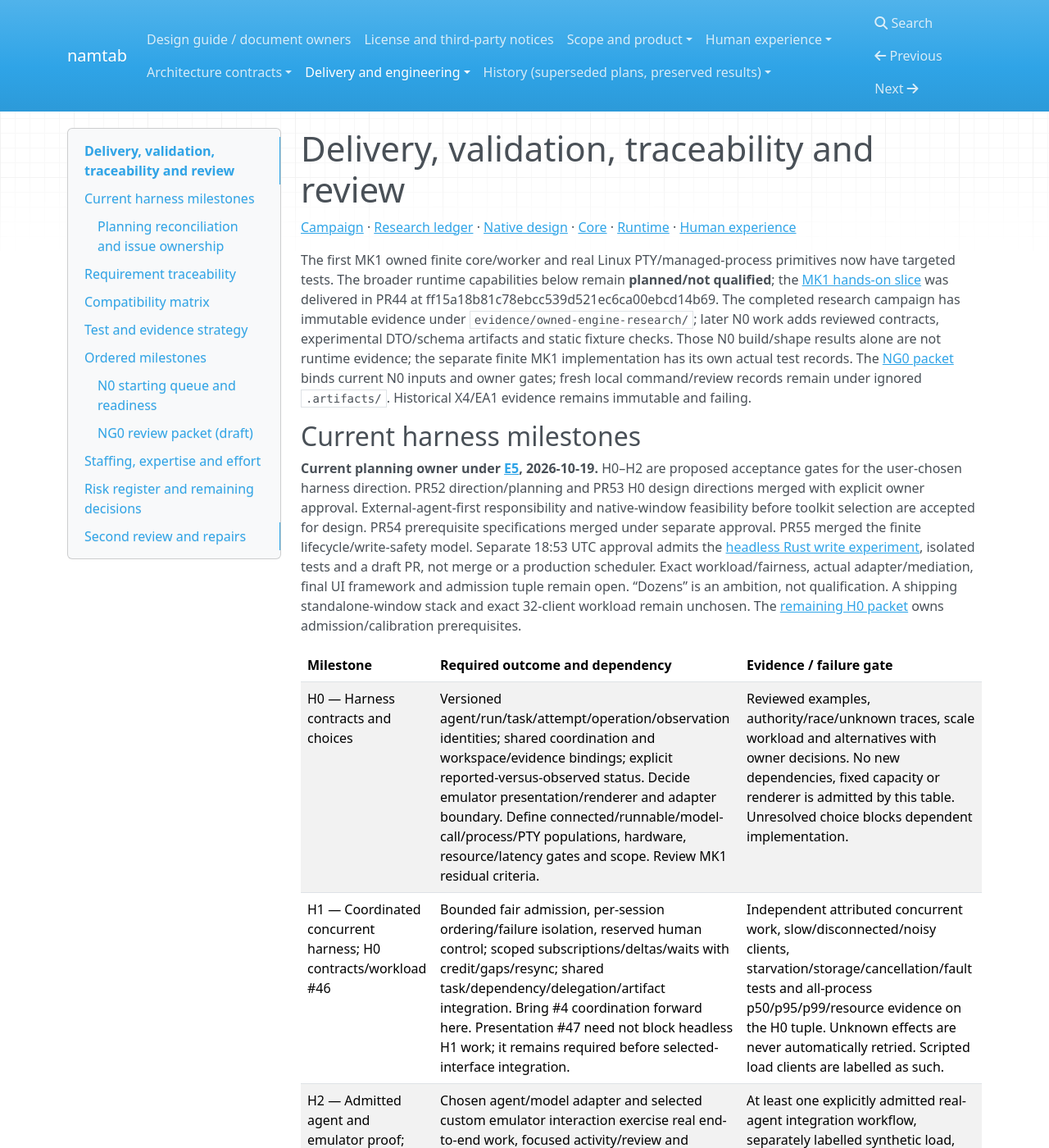
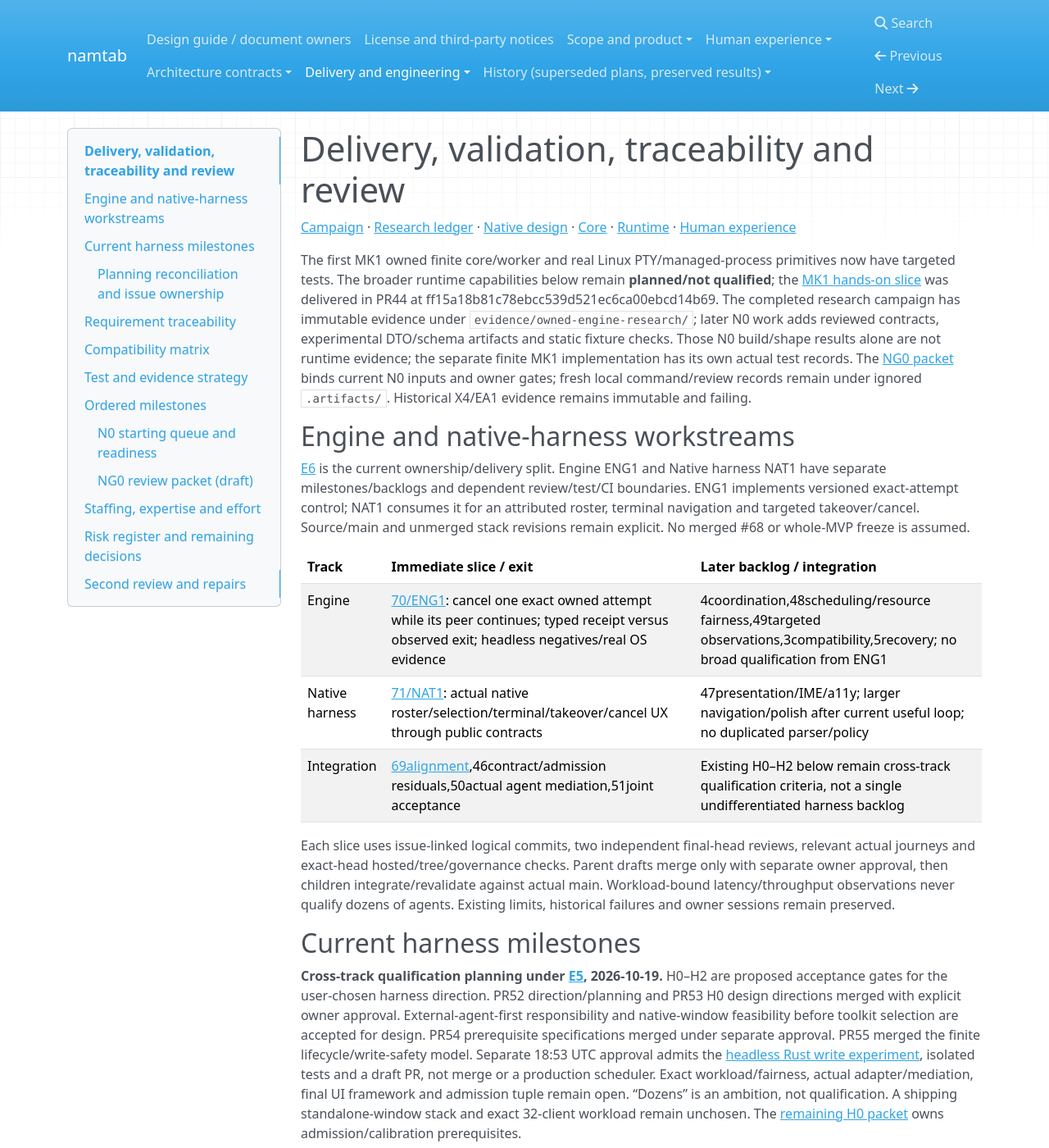
Before and after one commit to whoodes/namtab, an MkDocs documentation site: the page built from docs/engine/delivery-and-validation.md, in a window 1280 px wide and 1400 px high. Shown: the whole window at 82% size. Built offline with MkDocs 1.6.1, drawn with Linux system fonts in a browser that asks for light colours; nearby versions of some CDN libraries.

Commit message:
Separate engine and native-harness delivery contracts
Record the owner-chosen E6 boundary against actual modules and the reviewed PR68 baseline. Give each effort its own milestone/backlog and bounded acceptance contract while retaining cross-track H0 qualification and historical evidence.

Admit the next exact-attempt control and native navigation scopes without claiming implementation, fleet capacity or a final public ABI. Keep PR68 unchanged and make stack dependencies explicit. Validation: strict MkDocs/local links. Related issues: #69, #70, #71.

```diff
--- a/docs/engine/delivery-and-validation.md
+++ b/docs/engine/delivery-and-validation.md
@@ -4,9 +4,21 @@
 
 The first MK1 owned finite core/worker and real Linux PTY/managed-process primitives now have targeted tests. The broader runtime capabilities below remain **planned/not qualified**; the [MK1 hands-on slice](../engineering/mk1-quickstart.md) was delivered in PR44 at ff15a18b81c78ebcc539d521ec6ca00ebcd14b69. The completed research campaign has immutable evidence under `evidence/owned-engine-research/`; later N0 work adds reviewed contracts, experimental DTO/schema artifacts and static fixture checks. Those N0 build/shape results alone are not runtime evidence; the separate finite MK1 implementation has its own actual test records. The [NG0 packet](#ng0-review-packet-draft) binds current N0 inputs and owner gates; fresh local command/review records remain under ignored `.artifacts/`. Historical X4/EA1 evidence remains immutable and failing.
 
+## Engine and native-harness workstreams
+
+[E6](../adr/0006-engine-and-native-harness-workstreams.md) is the current ownership/delivery split. Engine ENG1 and Native harness NAT1 have separate milestones/backlogs and dependent review/test/CI boundaries. ENG1 implements versioned exact-attempt control; NAT1 consumes it for an attributed roster, terminal navigation and targeted takeover/cancel. Source/main and unmerged stack revisions remain explicit. No merged #68 or whole-MVP freeze is assumed.
+
+| Track | Immediate slice / exit | Later backlog / integration |
+| --- | --- | --- |
+| Engine | [70/ENG1](https://github.com/whoodes/namtab/issues/70): cancel one exact owned attempt while its peer continues; typed receipt versus observed exit; headless negatives/real OS evidence | 4coordination,48scheduling/resource fairness,49targeted observations,3compatibility,5recovery; no broad qualification from ENG1 |
+| Native harness | [71/NAT1](https://github.com/whoodes/namtab/issues/71): actual native roster/selection/terminal/takeover/cancel UX through public contracts | 47presentation/IME/a11y; larger navigation/polish after current useful loop; no duplicated parser/policy |
+| Integration | [69alignment](https://github.com/whoodes/namtab/issues/69),46contract/admission residuals,50actual agent mediation,51joint acceptance | Existing H0–H2 below remain cross-track qualification criteria, not a single undifferentiated harness backlog |
+
+Each slice uses issue-linked logical commits, two independent final-head reviews, relevant actual journeys and exact-head hosted/tree/governance checks. Parent drafts merge only with separate owner approval, then children integrate/revalidate against actual main. Workload-bound latency/throughput observations never qualify dozens of agents. Existing limits, historical failures and owner sessions remain preserved.
+
 ## Current harness milestones
 
-**Current planning owner under [E5](../adr/0005-ai-first-harness-direction.md), 2026-10-19.** H0–H2 are proposed acceptance gates for the user-chosen harness direction. PR52 direction/planning and PR53 H0 design directions merged with explicit owner approval. External-agent-first responsibility and native-window feasibility before toolkit selection are accepted for design. PR54 prerequisite specifications merged under separate approval. PR55 merged the finite lifecycle/write-safety model. Separate 18:53 UTC approval admits the [headless Rust write experiment](../engineering/h0-headless-write-experiment.md), isolated tests and a draft PR, not merge or a production scheduler. Exact workload/fairness, actual adapter/mediation, final UI framework and admission tuple remain open. “Dozens” is an ambition, not qualification. A shipping standalone-window stack and exact 32-client workload remain unchosen. The [remaining H0 packet](h0-harness-contracts.md#remaining-h0-admission-packet) owns admission/calibration prerequisites.
+**Cross-track qualification planning under [E5](../adr/0005-ai-first-harness-direction.md), 2026-10-19.** H0–H2 are proposed acceptance gates for the user-chosen harness direction. PR52 direction/planning and PR53 H0 design directions merged with explicit owner approval. External-agent-first responsibility and native-window feasibility before toolkit selection are accepted for design. PR54 prerequisite specifications merged under separate approval. PR55 merged the finite lifecycle/write-safety model. Separate 18:53 UTC approval admits the [headless Rust write experiment](../engineering/h0-headless-write-experiment.md), isolated tests and a draft PR, not merge or a production scheduler. Exact workload/fairness, actual adapter/mediation, final UI framework and admission tuple remain open. “Dozens” is an ambition, not qualification. A shipping standalone-window stack and exact 32-client workload remain unchosen. The [remaining H0 packet](h0-harness-contracts.md#remaining-h0-admission-packet) owns admission/calibration prerequisites.
 
 | Milestone | Required outcome and dependency | Evidence / failure gate |
 | --- | --- | --- |
--- a/mkdocs.yml
+++ b/mkdocs.yml
@@ -25,16 +25,19 @@ nav:
   - "Scope and product":
       - "Manifesto": "product/manifesto.md"
       - "Executive engine scope": "engine/index.md"
+      - "Engine / native harness E6": "adr/0006-engine-and-native-harness-workstreams.md"
       - "Current direction E5": "adr/0005-ai-first-harness-direction.md"
       - "Owned semantics E4 (scope updated)": "adr/0004-owned-agent-native-engine.md"
       - "Baseline decision register": "architecture/10-recommended-baseline-and-adrs.md"
       - "Personas and supervision": "product/01-product-and-supervision.md"
       - "Evidence and coordination": "product/02-work-evidence-and-coordination.md"
   - "Human experience":
+      - "NAT1 fleet-terminal control": "ux/fleet-control.md"
       - "Human steering and intervention": "ux/11-human-experience-spec.md"
       - "Canonical frontend integration": "engine/frontend-contracts.md"
       - "H0 interface / native feasibility study": "ux/h0-interface-decision.md"
   - "Architecture contracts":
+      - "ENG1 exact-attempt control": "engine/attempt-control.md"
       - "Native work and control": "engine/native-contract.md"
       - "H0 harness admission / workload": "engine/h0-harness-contracts.md"
       - "Compatibility and owned core": "engine/compatibility-and-core.md"
```
Also changed, not shown: README.md (+3 -1 lines), docs/adr/0006-engine-and-native-harness-workstreams.md (added, +47 -0 lines), docs/engine/attempt-control.md (added, +25 -0 lines), docs/index.md (+2 -0 lines), docs/product/manifesto.md (+3 -0 lines), docs/ux/fleet-control.md (added, +19 -0 lines).
